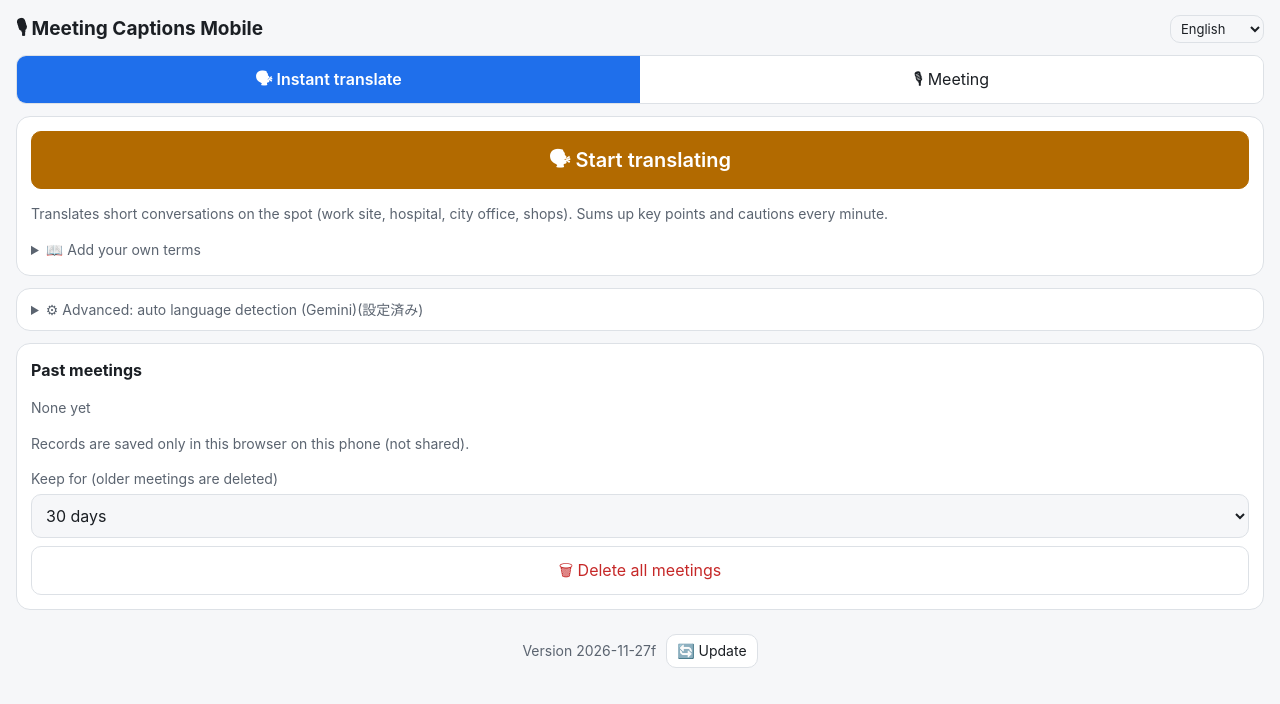
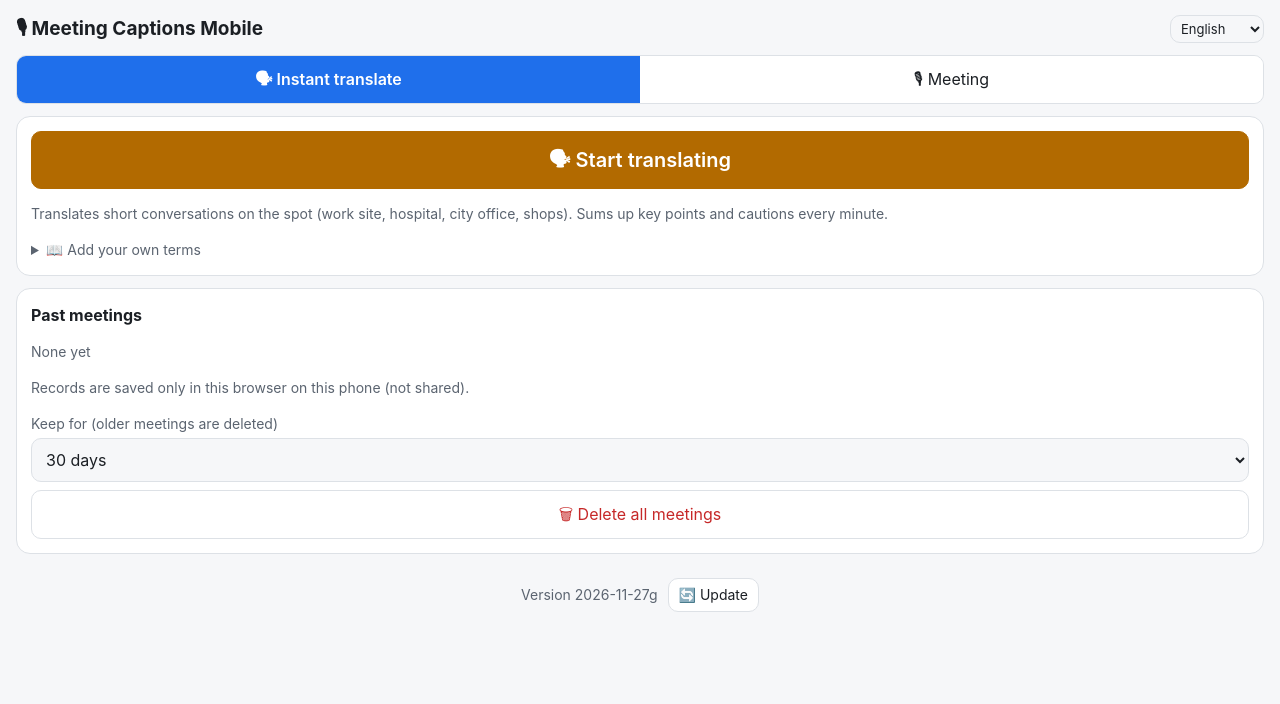
Before and after one commit to lee09930239-dotcom/kaigi-mobile, a plain HTML site: page index.html in a window 1280 px wide. Drawn offline with Linux system fonts and the light colour scheme.

Commit message:
Gemini 設定欄を再び非表示に(共通コードを画面に出さない)
Co-Authored-By: Claude Opus 5.5 <noreply@anthropic.com>
Claude-Session: https://claude.ai/code/session_01BdqGyy4EMCrZy5JATEnYdj

```diff
--- a/index.html
+++ b/index.html
@@ -223,7 +223,7 @@ h2{font-size:16px;margin:0 0 8px}
   <button id="delBtn" class="danger" style="width:100%">🗑 この会議を削除</button>
 </section>
 
-<p class="note" style="text-align:center;margin-top:24px">バージョン <span id="ver">2026-11-27f</span> <button id="updBtn" style="min-height:34px;padding:4px 10px;margin-left:6px">🔄 最新版に更新</button></p>
+<p class="note" style="text-align:center;margin-top:24px">バージョン <span id="ver">2026-11-27g</span> <button id="updBtn" style="min-height:34px;padding:4px 10px;margin-left:6px">🔄 最新版に更新</button></p>
 <div id="updBar" class="hidden" style="position:fixed;left:0;right:0;top:0;background:var(--pri);color:#fff;padding:12px 16px;z-index:8;display:flex;gap:10px;align-items:center"><span style="flex:1">新しいバージョンがあります</span><button id="updNow" style="min-height:38px;color:var(--pri)">更新する</button></div>
 <div id="toast"></div>
 
@@ -315,7 +315,7 @@ async function gemDiscover(){if(gemListed)return;gemListed=true;try{const r=awai
   const ok=(j.models||[]).filter(x=>(x.supportedGenerationMethods||[]).includes('generateContent')).map(x=>String(x.name).replace(/^models\//,'')).filter(n=>/^gemini-[\d.]+-flash(-lite)?$/.test(n));
   const v=n=>parseFloat(n.split('-')[1])||0;ok.sort((a,b)=>(/lite/.test(a)-/lite/.test(b))||(v(b)-v(a)));
   if(ok.length)GEM_MODELS=[...new Set([...ok.slice(0,4),...GEM_MODELS])]}catch(e){}}
-function gemUI(){$('#gemSet').hidden=!GEM_PROXY;if(!GEM_PROXY)gemKey='';$('#gemOpt').hidden=!gemKey;if(gemKey&&!gemUI.done){$('#mode').value='gem';gemUI.done=1}$('#gemBadge').textContent=gemKey?'(設定済み)':'';$('#gemKey').value=gemKey;
+function gemUI(){$('#gemSet').hidden=true;if(!GEM_PROXY)gemKey='';$('#gemOpt').hidden=!gemKey;if(gemKey&&!gemUI.done){$('#mode').value='gem';gemUI.done=1}$('#gemBadge').textContent=gemKey?'(設定済み)':'';$('#gemKey').value=gemKey===DEFAULT_CODE?'':gemKey;
   if(!gemKey&&$('#mode').value==='gem')$('#mode').value='both';if(window.modeUI)modeUI()}
 async function gemCall(parts,json,ms=60000){await gemDiscover();let last='',lastSt=0;for(const md of GEM_MODELS){if(gemDead.has(md))continue;const ac=new AbortController();const t=setTimeout(()=>ac.abort(),ms);
   try{const r=await gp('gen',md,{contents:[{parts}],generationConfig:Object.assign(json?{responseMimeType:'application/json',temperature:0}:{temperature:0},gemThink?{thinkingConfig:{thinkingLevel:'minimal'}}:{})},ac.signal);
```
